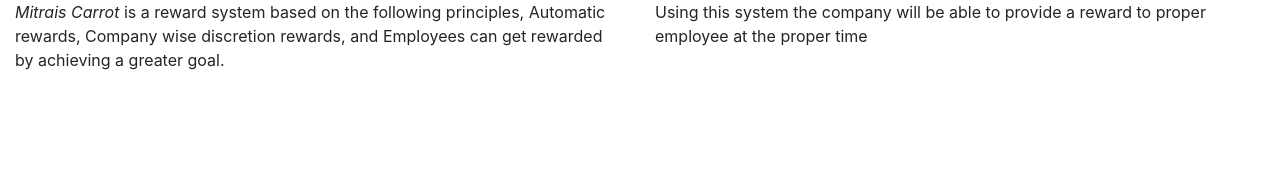
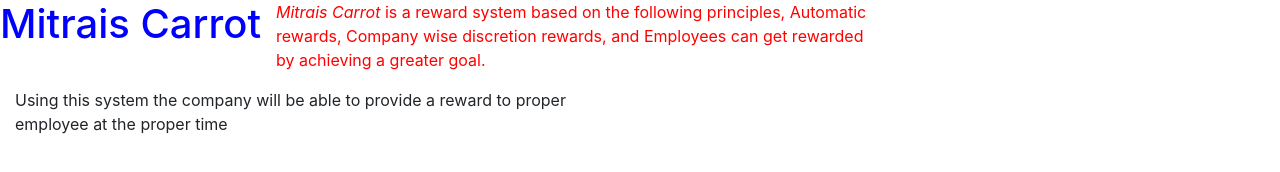
Before and after one commit to theadonatap/mitrais_carrot, a plain HTML site: page index.html in a window 1280 px wide. Drawn offline with Linux system fonts and the light colour scheme.

Commit message:
modifying index.html

```diff
--- a/index.html
+++ b/index.html
@@ -7,8 +7,9 @@
 <body>
 	<div class="container-fluid">
 		<div class="row">
+			<h1 style="color:blue;">Mitrais Carrot</h1>
 			<div class="col-md-6">
-				<p><i>Mitrais Carrot</i> is a reward system based on the following principles, Automatic rewards, Company wise discretion rewards, and Employees can get rewarded by achieving a greater goal.
+				<p style="color:red;"><i>Mitrais Carrot</i> is a reward system based on the following principles, Automatic rewards, Company wise discretion rewards, and Employees can get rewarded by achieving a greater goal.
 				</p>
 			</div>
 			<div class="col-md-6">
```
